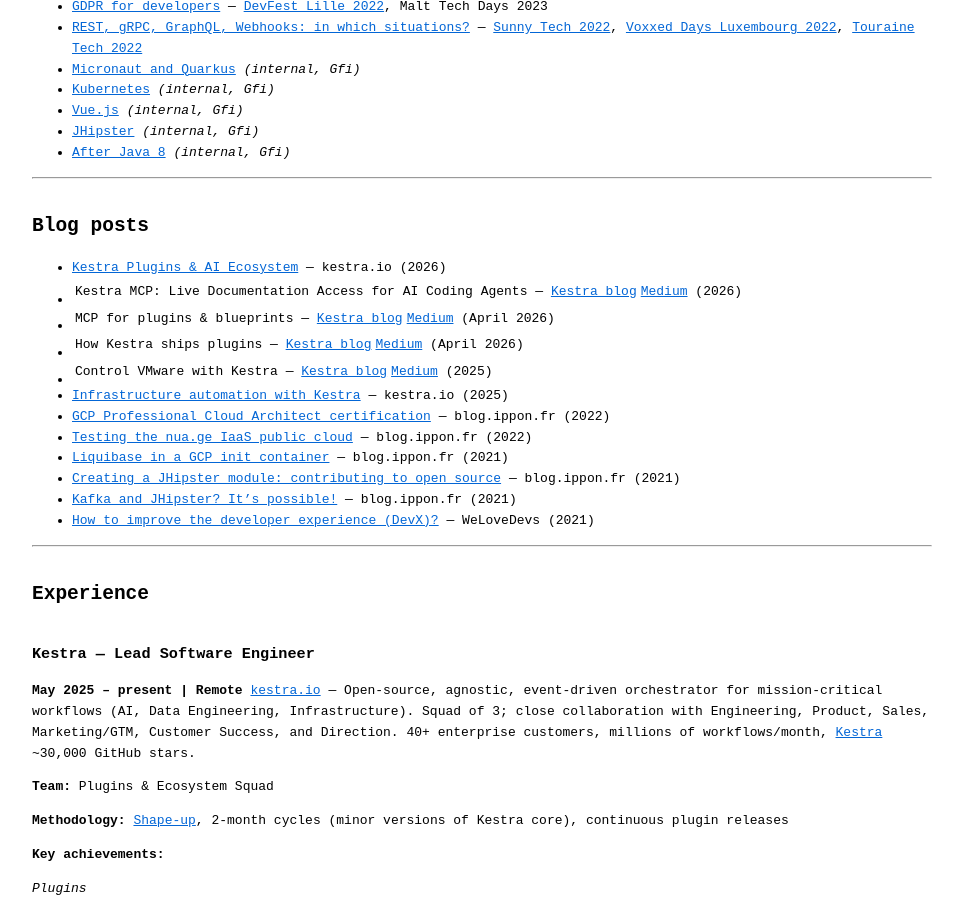
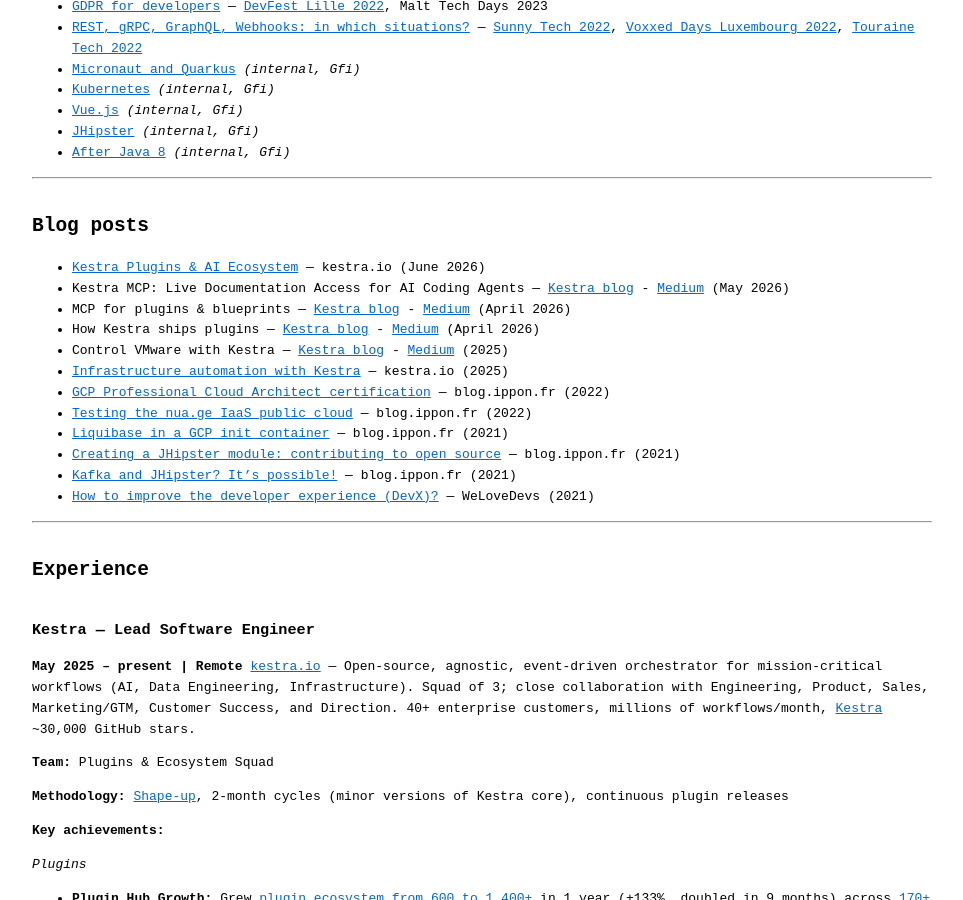
Before and after one commit to fdelbrayelle/fdelbrayelle.github.io, a Jekyll site: the page built from cv.md, in a window 1280 px wide and 900 px high, scrolled down 915 px. Shown: the whole window, without its empty margins (158-1121 px from the left). Built offline with Jekyll 4.4.1, drawn with Linux system fonts in a browser that asks for light colours.

Commit message:
fix(cv): use dash separator for blog dual-links and fix article dates
Replace | with - between Kestra blog and Medium links (pipe was breaking Markdown rendering). Update Kestra Plugins & AI Ecosystem to June 2026 and Kestra MCP Live Docs to May 2026.

```diff
--- a/_config.yml
+++ b/_config.yml
@@ -93,11 +93,11 @@
 
   <strong>Blog posts I have written:</strong>
 
-  - [Kestra Plugins & AI Ecosystem](https://kestra.io/blogs/kestra-plugins-ai-ecosystem) — kestra.io (2026)
-  - Kestra MCP: Live Documentation Access for AI Coding Agents — [Kestra blog](https://kestra.io/blogs/kestra-mcp-docs) | [Medium](https://medium.com/kestra-engineering/kestra-mcp-live-documentation-access-for-ai-coding-agents-f355105eaed2) (2026)
-  - MCP for plugins & blueprints — [Kestra blog](https://kestra.io/blogs/2026-04-30-kestra-mcp-plugins-blueprints) | [Medium](https://medium.com/kestra-engineering/kestra-mcp-a-live-plugin-and-blueprint-catalog-for-ai-coding-agents-4afdc7e77e1f) (April 2026)
-  - How Kestra ships plugins — [Kestra blog](https://kestra.io/blogs/2026-04-27-how-kestra-ships-plugins) | [Medium](https://medium.com/kestra-engineering/how-we-stopped-managing-plugin-releases-by-hand-bce0ad23a43a) (April 2026)
-  - Control VMware with Kestra — [Kestra blog](https://kestra.io/blogs/control-vmware-with-kestra) | [Medium](https://medium.com/kestra-engineering/orchestrate-vmware-without-the-legacy-automation-layer-e3acbd13caa0) (2025)
+  - [Kestra Plugins & AI Ecosystem](https://kestra.io/blogs/kestra-plugins-ai-ecosystem) — kestra.io (June 2026)
+  - Kestra MCP: Live Documentation Access for AI Coding Agents — [Kestra blog](https://kestra.io/blogs/kestra-mcp-docs) - [Medium](https://medium.com/kestra-engineering/kestra-mcp-live-documentation-access-for-ai-coding-agents-f355105eaed2) (May 2026)
+  - MCP for plugins & blueprints — [Kestra blog](https://kestra.io/blogs/2026-04-30-kestra-mcp-plugins-blueprints) - [Medium](https://medium.com/kestra-engineering/kestra-mcp-a-live-plugin-and-blueprint-catalog-for-ai-coding-agents-4afdc7e77e1f) (April 2026)
+  - How Kestra ships plugins — [Kestra blog](https://kestra.io/blogs/2026-04-27-how-kestra-ships-plugins) - [Medium](https://medium.com/kestra-engineering/how-we-stopped-managing-plugin-releases-by-hand-bce0ad23a43a) (April 2026)
+  - Control VMware with Kestra — [Kestra blog](https://kestra.io/blogs/control-vmware-with-kestra) - [Medium](https://medium.com/kestra-engineering/orchestrate-vmware-without-the-legacy-automation-layer-e3acbd13caa0) (2025)
   - [Infrastructure automation with Kestra](https://kestra.io/blogs/infra-automation) — kestra.io (2025)
   - [GCP Professional Cloud Architect certification](https://blog.ippon.fr/2022/08/03/gcp-professional-cloud-architect/) — blog.ippon.fr (2022)
   - [Testing the nua.ge IaaS public cloud](https://blog.ippon.fr/2022/02/25/test-du-cloud-public-iaas-de-nua-ge/) — blog.ippon.fr (2022)
--- a/cv.md
+++ b/cv.md
@@ -54,11 +54,11 @@
 
 ## Blog posts
 
-- [Kestra Plugins & AI Ecosystem](https://kestra.io/blogs/kestra-plugins-ai-ecosystem) — kestra.io (2026)
-- Kestra MCP: Live Documentation Access for AI Coding Agents — [Kestra blog](https://kestra.io/blogs/kestra-mcp-docs) | [Medium](https://medium.com/kestra-engineering/kestra-mcp-live-documentation-access-for-ai-coding-agents-f355105eaed2) (2026)
-- MCP for plugins & blueprints — [Kestra blog](https://kestra.io/blogs/2026-04-30-kestra-mcp-plugins-blueprints) | [Medium](https://medium.com/kestra-engineering/kestra-mcp-a-live-plugin-and-blueprint-catalog-for-ai-coding-agents-4afdc7e77e1f) (April 2026)
-- How Kestra ships plugins — [Kestra blog](https://kestra.io/blogs/2026-04-27-how-kestra-ships-plugins) | [Medium](https://medium.com/kestra-engineering/how-we-stopped-managing-plugin-releases-by-hand-bce0ad23a43a) (April 2026)
-- Control VMware with Kestra — [Kestra blog](https://kestra.io/blogs/control-vmware-with-kestra) | [Medium](https://medium.com/kestra-engineering/orchestrate-vmware-without-the-legacy-automation-layer-e3acbd13caa0) (2025)
+- [Kestra Plugins & AI Ecosystem](https://kestra.io/blogs/kestra-plugins-ai-ecosystem) — kestra.io (June 2026)
+- Kestra MCP: Live Documentation Access for AI Coding Agents — [Kestra blog](https://kestra.io/blogs/kestra-mcp-docs) - [Medium](https://medium.com/kestra-engineering/kestra-mcp-live-documentation-access-for-ai-coding-agents-f355105eaed2) (May 2026)
+- MCP for plugins & blueprints — [Kestra blog](https://kestra.io/blogs/2026-04-30-kestra-mcp-plugins-blueprints) - [Medium](https://medium.com/kestra-engineering/kestra-mcp-a-live-plugin-and-blueprint-catalog-for-ai-coding-agents-4afdc7e77e1f) (April 2026)
+- How Kestra ships plugins — [Kestra blog](https://kestra.io/blogs/2026-04-27-how-kestra-ships-plugins) - [Medium](https://medium.com/kestra-engineering/how-we-stopped-managing-plugin-releases-by-hand-bce0ad23a43a) (April 2026)
+- Control VMware with Kestra — [Kestra blog](https://kestra.io/blogs/control-vmware-with-kestra) - [Medium](https://medium.com/kestra-engineering/orchestrate-vmware-without-the-legacy-automation-layer-e3acbd13caa0) (2025)
 - [Infrastructure automation with Kestra](https://kestra.io/blogs/infra-automation) — kestra.io (2025)
 - [GCP Professional Cloud Architect certification](https://blog.ippon.fr/2022/08/03/gcp-professional-cloud-architect/) — blog.ippon.fr (2022)
 - [Testing the nua.ge IaaS public cloud](https://blog.ippon.fr/2022/02/25/test-du-cloud-public-iaas-de-nua-ge/) — blog.ippon.fr (2022)
```
Also changed, not shown: _data/fr_site.yml (+5 -5 lines), fr/cv.md (+5 -5 lines).
